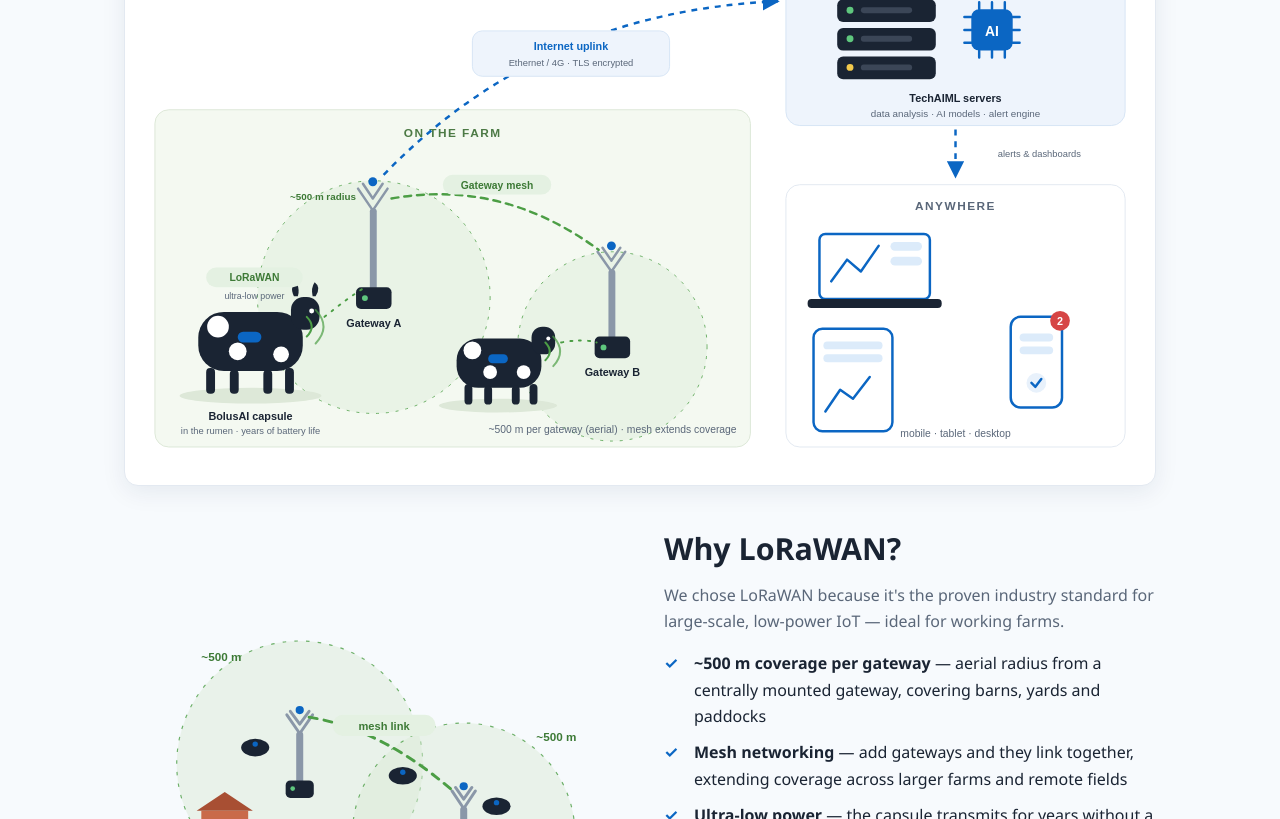
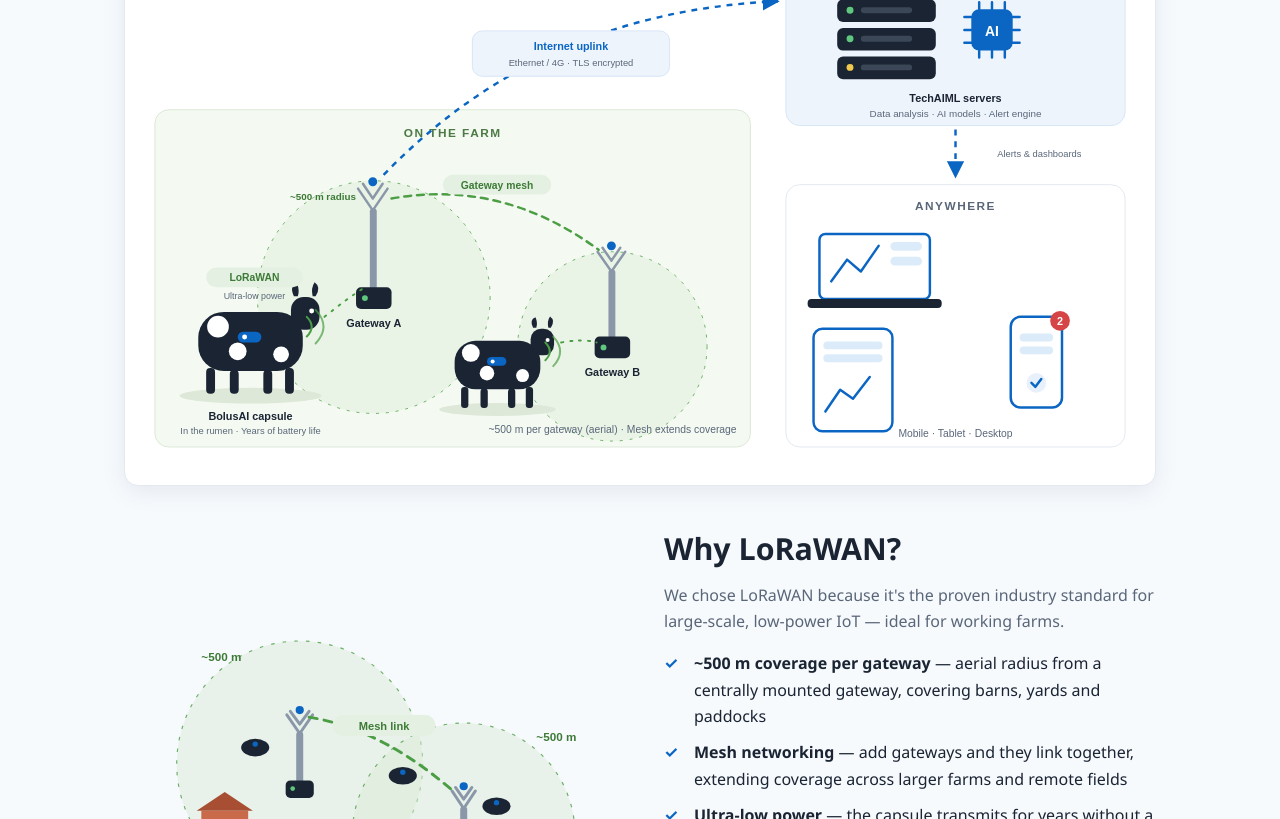
Before and after one commit to techaimluk/techaiml-website, a Jekyll site: the page built from bolusai.html, in a window 1280 px wide and 1400 px high, scrolled down 1107 px. Shown: the part 152-971 px from the top of the window. Built offline with Jekyll 4.4.1, drawn with Linux system fonts in a browser that asks for light colours.

Commit message:
Add cow graphic and improve text descriptionsConsistent cow illustration and capitalised diagram labels
Added a cow graphic and updated text for clarity.

```diff
--- a/bolusai.html
+++ b/bolusai.html
@@ -66,6 +66,23 @@
           <marker id="arrow2" viewBox="0 0 10 10" refX="9" refY="5" markerWidth="7" markerHeight="7" orient="auto-start-reverse">
             <path d="M0 0 L10 5 L0 10 z" fill="#0b66c3"/>
           </marker>
+          <g id="cow">
+            <ellipse cx="53" cy="100" rx="72" ry="8" fill="#dde8d8"/>
+            <rect x="0" y="15" width="106" height="60" rx="26" fill="#1a2433"/>
+            <circle cx="20" cy="30" r="11" fill="#ffffff"/>
+            <circle cx="40" cy="55" r="9" fill="#ffffff"/>
+            <circle cx="84" cy="58" r="8" fill="#ffffff"/>
+            <rect x="94" y="0" width="29" height="33" rx="13" fill="#1a2433"/>
+            <circle cx="115" cy="14" r="2.5" fill="#fff"/>
+            <path d="M97 -1 q-5 -10 3 -13 q3 7 1 13z" fill="#1a2433"/>
+            <path d="M119 -1 q6 -9 -1 -14 q-4 6 -2 14z" fill="#1a2433"/>
+            <rect x="8" y="72" width="9" height="26" rx="4" fill="#1a2433"/>
+            <rect x="32" y="74" width="9" height="24" rx="4" fill="#1a2433"/>
+            <rect x="66" y="74" width="9" height="24" rx="4" fill="#1a2433"/>
+            <rect x="88" y="72" width="9" height="26" rx="4" fill="#1a2433"/>
+            <rect x="40" y="35" width="24" height="11" rx="5.5" fill="#0b66c3"/>
+            <circle cx="47" cy="40.5" r="2.5" fill="#fff"/>
+          </g>
         </defs>
 
         <rect x="8" y="230" width="604" height="342" rx="14" fill="#f4f9f1" stroke="#dde8d8"/>
@@ -110,44 +127,16 @@
           <text x="355" y="310" text-anchor="middle" font-size="10.5" font-weight="bold" fill="#3d7a36">Gateway mesh</text>
         </g>
 
-        <g>
-          <ellipse cx="105" cy="520" rx="72" ry="8" fill="#dde8d8"/>
-          <rect x="52" y="435" width="106" height="60" rx="26" fill="#1a2433"/>
-          <circle cx="72" cy="450" r="11" fill="#ffffff"/>
-          <circle cx="92" cy="475" r="9" fill="#ffffff"/>
-          <circle cx="136" cy="478" r="8" fill="#ffffff"/>
-          <rect x="146" y="420" width="29" height="33" rx="13" fill="#1a2433"/>
-          <circle cx="167" cy="434" r="2.5" fill="#fff"/>
-          <path d="M149 419 q-5 -10 3 -13 q3 7 1 13z" fill="#1a2433"/>
-          <path d="M171 419 q6 -9 -1 -14 q-4 6 -2 14z" fill="#1a2433"/>
-          <rect x="60" y="492" width="9" height="26" rx="4" fill="#1a2433"/>
-          <rect x="84" y="494" width="9" height="24" rx="4" fill="#1a2433"/>
-          <rect x="118" y="494" width="9" height="24" rx="4" fill="#1a2433"/>
-          <rect x="140" y="492" width="9" height="26" rx="4" fill="#1a2433"/>
-          <rect x="92" y="455" width="24" height="11" rx="5.5" fill="#0b66c3"/>
-          <text x="105" y="545" text-anchor="middle" font-family="sans-serif" font-size="11" font-weight="bold" fill="#1a2433">BolusAI capsule</text>
-          <text x="105" y="559" text-anchor="middle" font-family="sans-serif" font-size="9.5" fill="#5a6779">in the rumen · years of battery life</text>
-        </g>
+        <use href="#cow" transform="translate(52,420)"/>
+        <text x="105" y="545" text-anchor="middle" font-family="sans-serif" font-size="11" font-weight="bold" fill="#1a2433">BolusAI capsule</text>
+        <text x="105" y="559" text-anchor="middle" font-family="sans-serif" font-size="9.5" fill="#5a6779">In the rumen · Years of battery life</text>
         <g stroke="#4c9e45" fill="none" stroke-linecap="round">
           <path d="M162 440 q10 10 0 20" stroke-width="2"/>
           <path d="M171 433 q16 17 0 34" stroke-width="2" opacity="0.7"/>
         </g>
         <path d="M180 440 Q 205 420 218 412" stroke="#4c9e45" stroke-width="2" stroke-dasharray="2 7" fill="none" stroke-linecap="round"/>
 
-        <g>
-          <ellipse cx="356" cy="530" rx="60" ry="7" fill="#dde8d8"/>
-          <rect x="314" y="462" width="86" height="50" rx="22" fill="#1a2433"/>
-          <circle cx="330" cy="474" r="9" fill="#ffffff"/>
-          <circle cx="348" cy="496" r="7" fill="#ffffff"/>
-          <circle cx="382" cy="496" r="7" fill="#ffffff"/>
-          <rect x="390" y="450" width="24" height="28" rx="11" fill="#1a2433"/>
-          <circle cx="407" cy="462" r="2" fill="#fff"/>
-          <rect x="322" y="508" width="8" height="21" rx="4" fill="#1a2433"/>
-          <rect x="342" y="510" width="8" height="19" rx="4" fill="#1a2433"/>
-          <rect x="370" y="510" width="8" height="19" rx="4" fill="#1a2433"/>
-          <rect x="388" y="508" width="8" height="21" rx="4" fill="#1a2433"/>
-          <rect x="346" y="478" width="20" height="9" rx="4.5" fill="#0b66c3"/>
-        </g>
+        <use href="#cow" transform="translate(312,452) scale(0.82)"/>
         <g stroke="#4c9e45" fill="none" stroke-linecap="round">
           <path d="M404 466 q9 9 0 18" stroke-width="2"/>
           <path d="M412 460 q14 15 0 30" stroke-width="2" opacity="0.7"/>
@@ -157,10 +146,10 @@
         <g font-family="sans-serif">
           <rect x="60" y="390" width="98" height="20" rx="10" fill="#e4f1e2"/>
           <text x="109" y="404" text-anchor="middle" font-size="10.5" font-weight="bold" fill="#3d7a36">LoRaWAN</text>
-          <text x="109" y="422" text-anchor="middle" font-size="9" fill="#5a6779">ultra-low power</text>
+          <text x="109" y="422" text-anchor="middle" font-size="9" fill="#5a6779">Ultra-low power</text>
         </g>
 
-        <text x="598" y="558" text-anchor="end" font-family="sans-serif" font-size="10.5" fill="#5a6779">~500 m per gateway (aerial) · mesh extends coverage</text>
+        <text x="598" y="558" text-anchor="end" font-family="sans-serif" font-size="10.5" fill="#5a6779">~500 m per gateway (aerial) · Mesh extends coverage</text>
 
         <path d="M240 296 Q 400 130 640 120" stroke="#0b66c3" stroke-width="2.5" stroke-dasharray="6 6" fill="none" marker-end="url(#arrow2)"/>
         <g font-family="sans-serif">
@@ -193,11 +182,11 @@
             </g>
           </g>
           <text x="820" y="222" text-anchor="middle" font-family="sans-serif" font-size="11" font-weight="bold" fill="#1a2433">TechAIML servers</text>
-          <text x="820" y="237" text-anchor="middle" font-family="sans-serif" font-size="10" fill="#5a6779">data analysis · AI models · alert engine</text>
+          <text x="820" y="237" text-anchor="middle" font-family="sans-serif" font-size="10" fill="#5a6779">Data analysis · AI models · Alert engine</text>
         </g>
 
         <path d="M820 250 V 298" stroke="#0b66c3" stroke-width="2.5" stroke-dasharray="6 6" fill="none" marker-end="url(#arrow2)"/>
-        <text x="905" y="278" text-anchor="middle" font-family="sans-serif" font-size="9.5" fill="#5a6779">alerts &amp; dashboards</text>
+        <text x="905" y="278" text-anchor="middle" font-family="sans-serif" font-size="9.5" fill="#5a6779">Alerts &amp; dashboards</text>
 
         <g>
           <rect x="682" y="356" width="112" height="66" rx="6" fill="#fff" stroke="#0b66c3" stroke-width="2.5"/>
@@ -216,7 +205,7 @@
           <path d="M897 507 l4 4 l6 -8" stroke="#0b66c3" stroke-width="2.5" fill="none" stroke-linecap="round" stroke-linejoin="round"/>
           <circle cx="926" cy="444" r="10" fill="#d64545"/>
           <text x="926" y="448.5" text-anchor="middle" font-family="sans-serif" font-size="11" font-weight="bold" fill="#fff">2</text>
-          <text x="820" y="562" text-anchor="middle" font-family="sans-serif" font-size="10.5" fill="#5a6779">mobile · tablet · desktop</text>
+          <text x="820" y="562" text-anchor="middle" font-family="sans-serif" font-size="10.5" fill="#5a6779">Mobile · Tablet · Desktop</text>
         </g>
       </svg>
     </div>
@@ -242,7 +231,7 @@
           <circle cx="284" cy="221" r="2" fill="#5fc77e"/>
           <path d="M158 100 Q 220 110 282 164" stroke="#4c9e45" stroke-width="2.5" stroke-dasharray="7 6" fill="none" stroke-linecap="round"/>
           <rect x="178" y="98" width="88" height="18" rx="9" fill="#e4f1e2"/>
-          <text x="222" y="111" text-anchor="middle" font-family="sans-serif" font-size="9.5" font-weight="bold" fill="#3d7a36">mesh link</text>
+          <text x="222" y="111" text-anchor="middle" font-family="sans-serif" font-size="9.5" font-weight="bold" fill="#3d7a36">Mesh link</text>
           <g>
             <rect x="66" y="180" width="40" height="24" fill="#c96a4a"/>
             <polygon points="62,180 110,180 86,164" fill="#a84f33"/>
```
